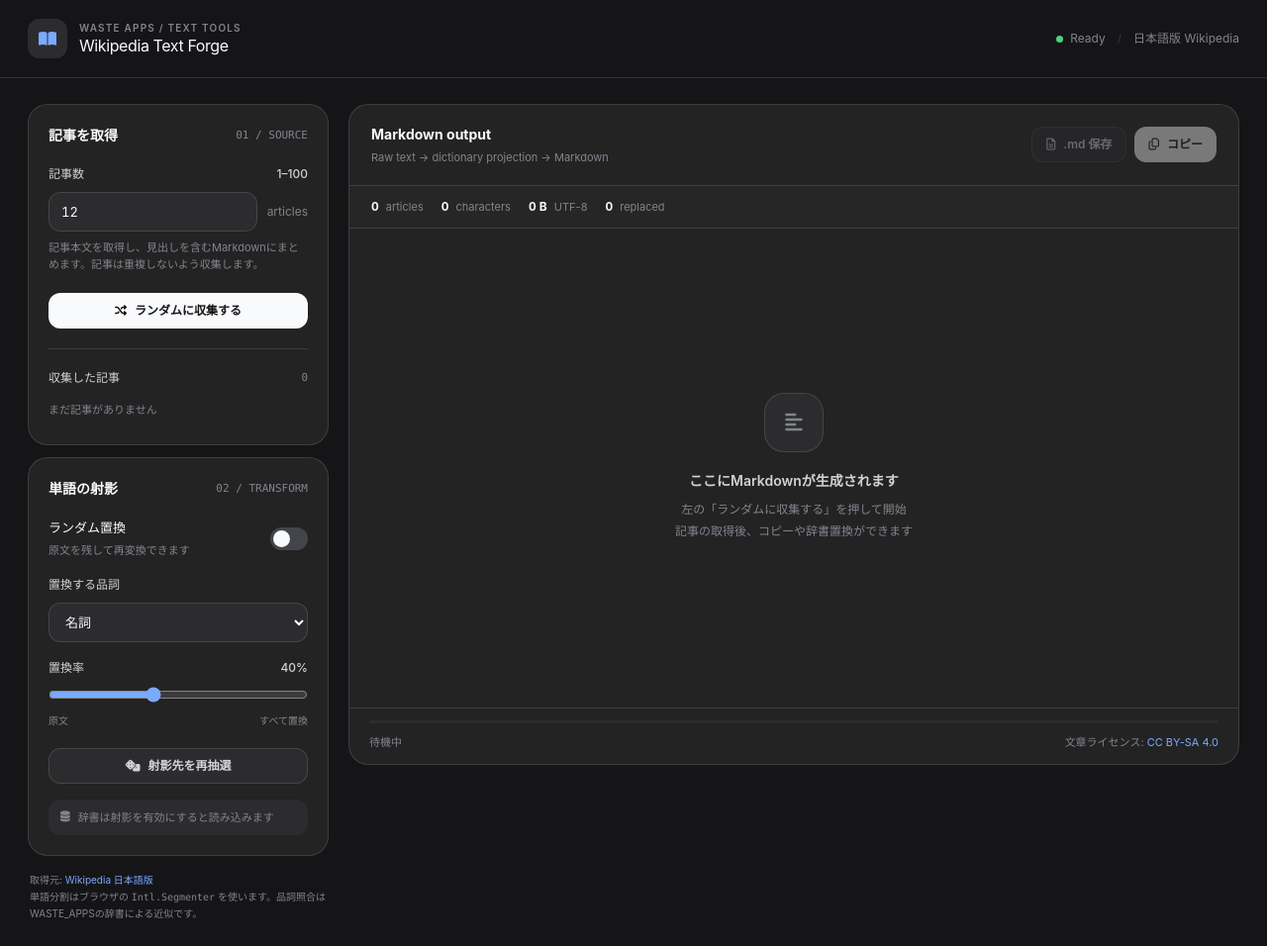
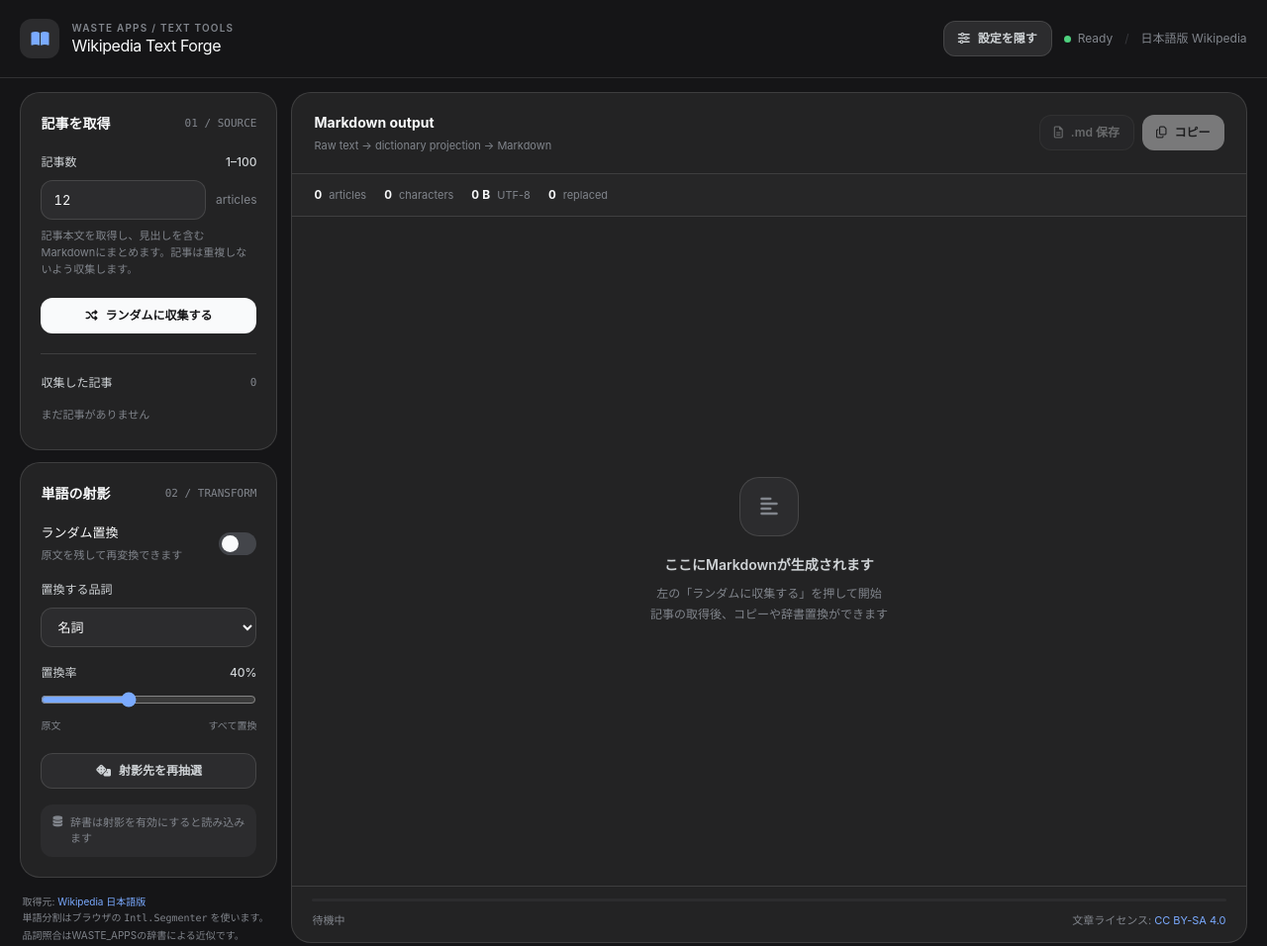
Before and after one commit to szkr01/WASTE_APPS, a plain HTML site: page pages/wikipedia-text-forge.html in a window 1280 px wide. Shown: the whole page at 99% size. Drawn offline with nearby package versions, Linux system fonts and the light colour scheme.

Commit message:
Fix Markdown workspace height and allow full-width output

```diff
--- a/pages/wikipedia-text-forge.html
+++ b/pages/wikipedia-text-forge.html
@@ -18,7 +18,7 @@
     button { cursor:pointer; }
     button:disabled { cursor:not-allowed; opacity:.4; }
     button:focus-visible,input:focus-visible,select:focus-visible,textarea:focus-visible,a:focus-visible { outline:2px solid var(--blue); outline-offset:2px; }
-    .shell { max-width:1500px; margin:0 auto; padding:0 28px; }
+    .shell { width:100%; max-width:none; margin:0 auto; padding:0 clamp(14px,1.6vw,28px); }
     .app-header { border-bottom:.5px solid var(--line); }
     .app-header-inner { min-height:78px; display:flex; align-items:center; justify-content:space-between; gap:16px; }
     .symbol { display:grid; place-items:center; flex:none; width:40px; height:40px; border-radius:12px; background:var(--field); color:var(--blue); }
@@ -29,7 +29,9 @@
     .status-dot[data-state="ready"] { background:var(--success); }
     .status-dot[data-state="error"] { background:var(--error); }
     .status-dot[data-state="busy"] { background:var(--blue); }
-    .workspace { display:grid; grid-template-columns:304px minmax(0,1fr); gap:20px; padding-top:26px; padding-bottom:28px; align-items:start; min-height:calc(100dvh - 80px); }
+    .workspace { display:grid; grid-template-columns:260px minmax(0,1fr); gap:14px; padding-top:14px; padding-bottom:14px; align-items:start; height:calc(100dvh - 78px); min-height:620px; }
+    .workspace.settings-hidden { grid-template-columns:minmax(0,1fr); }
+    .workspace.settings-hidden .sidebar { display:none; }
     .sidebar { min-width:0; }
     .panel { background:var(--surface); border:.5px solid var(--line); border-radius:20px; padding:20px; }
     .panel + .panel { margin-top:12px; }
@@ -68,7 +70,7 @@
     .file-fallback input { display:none; }
     .micro-link { color:var(--blue); text-decoration:none; }
     .micro-link:hover { text-decoration:underline dotted; text-underline-offset:3px; }
-    .output-panel { display:flex; flex-direction:column; min-width:0; min-height:calc(100dvh - 132px); border:.5px solid var(--line); background:var(--surface); border-radius:20px; overflow:hidden; }
+    .output-panel { display:flex; flex-direction:column; min-width:0; height:100%; min-height:0; border:.5px solid var(--line); background:var(--surface); border-radius:20px; overflow:hidden; }
     .output-header { display:flex; justify-content:space-between; align-items:center; gap:16px; padding:19px 22px; border-bottom:.5px solid var(--line); flex-wrap:wrap; }
     .output-title { font-size:14px; font-weight:650; margin:0; }
     .output-sub { margin:5px 0 0; font-size:11px; color:var(--muted); }
@@ -76,8 +78,8 @@
     .stat { display:flex; gap:7px; align-items:baseline; font-size:12px; }
     .stat-num { color:var(--text); font-variant-numeric:tabular-nums; font-weight:650; }
     .stat-unit { color:var(--muted); font-size:11px; }
-    .output-area { flex:1; position:relative; min-height:480px; display:flex; }
-    #output { display:block; width:100%; height:100%; flex:1; resize:none; border:0; background:transparent; outline:none; color:#D7DAE0; padding:25px 28px; font:12px/1.85 "SF Mono","JetBrains Mono",Consolas,"Liberation Mono","Microsoft YaHei",sans-serif; tab-size:2; white-space:pre-wrap; overflow-wrap:anywhere; caret-color:var(--blue); }
+    .output-area { flex:1 1 0; position:relative; min-height:0; }
+    #output { position:absolute; inset:0; display:block; width:100%; height:100%; resize:none; border:0; background:transparent; outline:none; color:#D7DAE0; padding:24px; font:14px/1.75 "SF Mono","JetBrains Mono",Consolas,"Liberation Mono","Microsoft YaHei",sans-serif; tab-size:2; white-space:pre-wrap; overflow-wrap:anywhere; caret-color:var(--blue); }
     #output::placeholder { color:#65676B; }
     .empty-overlay { position:absolute; inset:0; pointer-events:none; display:grid; place-content:center; padding:28px; text-align:center; }
     .empty-icon { margin:0 auto 18px; display:grid; place-items:center; width:60px; height:60px; border:.5px solid var(--line); background:var(--field); border-radius:20px; color:var(--muted); font-size:20px; }
@@ -99,8 +101,8 @@
     ::-webkit-scrollbar-thumb { background:#545557; border-radius:4px; }
     ::-webkit-scrollbar-thumb:hover { background:#65676B; }
     @media (hover:hover) { .action-ghost:hover,.action-secondary:hover { transition-duration:120ms; } }
-    @media (max-width:900px) { .workspace { grid-template-columns:1fr; } .sidebar { display:grid; grid-template-columns:repeat(2,minmax(0,1fr)); gap:12px; align-items:start; } .panel + .panel { margin:0; } .small-note { grid-column:1/-1; } .output-panel { min-height:70dvh; } }
-    @media (max-width:650px) { .shell { padding:0 14px; } .app-header-inner { min-height:70px; } .top-note { display:none; } .workspace { padding-top:14px; gap:14px; } .sidebar { display:block; } .sidebar .panel + .panel { margin-top:12px; } .output-header { padding:15px; } .stats { padding:10px 15px; gap:12px; } .output-area { min-height:420px; } #output { padding:18px; font-size:12px; } .output-panel { min-height:72dvh; } }
+    @media (max-width:900px) { .workspace { grid-template-columns:1fr; height:auto; min-height:0; } .sidebar { display:grid; grid-template-columns:repeat(2,minmax(0,1fr)); gap:12px; align-items:start; } .panel + .panel { margin:0; } .small-note { grid-column:1/-1; } .output-panel { height:78dvh; min-height:520px; } }
+    @media (max-width:650px) { .shell { padding:0 14px; } .app-header-inner { min-height:70px; } .top-note { display:none; } .workspace { padding-top:14px; gap:14px; } .sidebar { display:block; } .sidebar .panel + .panel { margin-top:12px; } .output-header { padding:15px; } .stats { padding:10px 15px; gap:12px; } #output { padding:18px; font-size:13px; } .output-panel { height:72dvh; min-height:460px; } }
     @media (prefers-reduced-motion:reduce) { *,*::before,*::after { transition:none !important; } }
   </style>
 </head>
@@ -111,11 +113,11 @@
         <div class="symbol"><i class="fa-solid fa-book-open" aria-hidden="true"></i></div>
         <div><div class="eyebrow">WASTE APPS / TEXT TOOLS</div><h1>Wikipedia Text Forge</h1></div>
       </div>
-      <div class="top-note"><span class="status-dot" id="topDot" data-state="ready"></span><span id="topStatus">Ready</span><span class="mx-3 opacity-30">/</span>日本語版 Wikipedia</div>
+      <div class="flex items-center gap-3"><button id="toggleSettings" class="action action-secondary" type="button" aria-controls="settingsSidebar" aria-expanded="true"><i class="fa-solid fa-sliders" aria-hidden="true"></i><span id="toggleSettingsLabel">設定を隠す</span></button><div class="top-note"><span class="status-dot" id="topDot" data-state="ready"></span><span id="topStatus">Ready</span><span class="mx-3 opacity-30">/</span>日本語版 Wikipedia</div></div>
     </div>
   </header>
-  <main class="shell workspace">
-    <aside class="sidebar">
+  <main class="shell workspace" id="workspace">
+    <aside class="sidebar" id="settingsSidebar">
       <section class="panel">
         <div class="section-head"><h2 class="section-title">記事を取得</h2><span class="section-marker">01 / SOURCE</span></div>
         <label class="field-label" for="articleCount">記事数 <span>1–100</span></label>
@@ -373,6 +375,11 @@
         if (articles.length && el("projectionEnabled").checked) await updateProjection();
       }
     }
+    el("toggleSettings").addEventListener("click",()=>{
+      const hidden=el("workspace").classList.toggle("settings-hidden");
+      el("toggleSettings").setAttribute("aria-expanded",String(!hidden));
+      el("toggleSettingsLabel").textContent=hidden?"設定を表示":"設定を隠す";
+    });
     el("generateButton").addEventListener("click",generate);
     el("stopButton").addEventListener("click",()=>controller?.abort());
     el("projectionEnabled").addEventListener("change",updateProjection);
```
